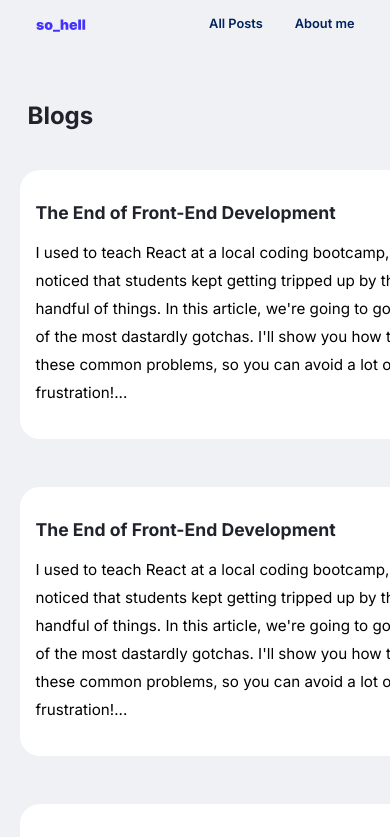
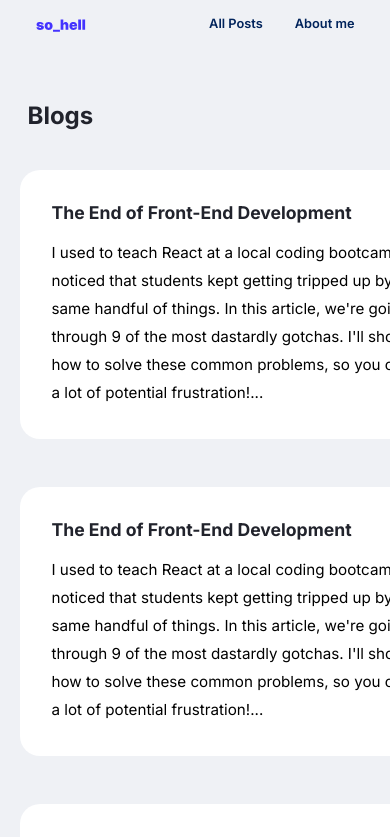
Before and after one commit to noobCode-69/personal-blogging, a Next.js app: page /blogs in a window 390 px wide. Shown: the top 837 px of the page. Built offline with nearby package versions, Linux system fonts and the light colour scheme.

Commit message:
ui changes

```diff
--- a/components/blogs/blogItem/blogItem.module.css
+++ b/components/blogs/blogItem/blogItem.module.css
@@ -24,7 +24,7 @@
 
 @media (max-width: 650px) {
     .blog-item-container {
-        padding: 2rem 1rem;
+        padding: 2rem;
         gap: 1rem;
     }
     .blog-item-container h3{
```
